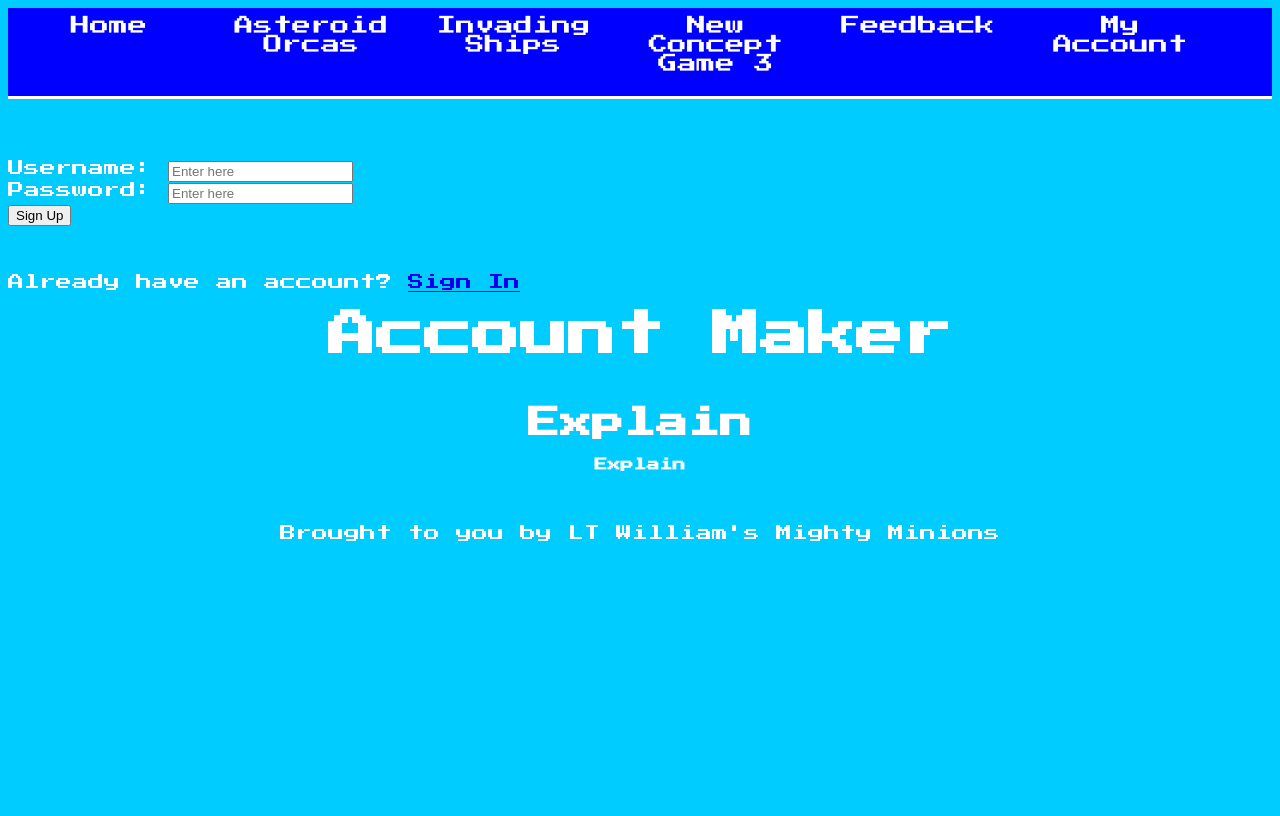
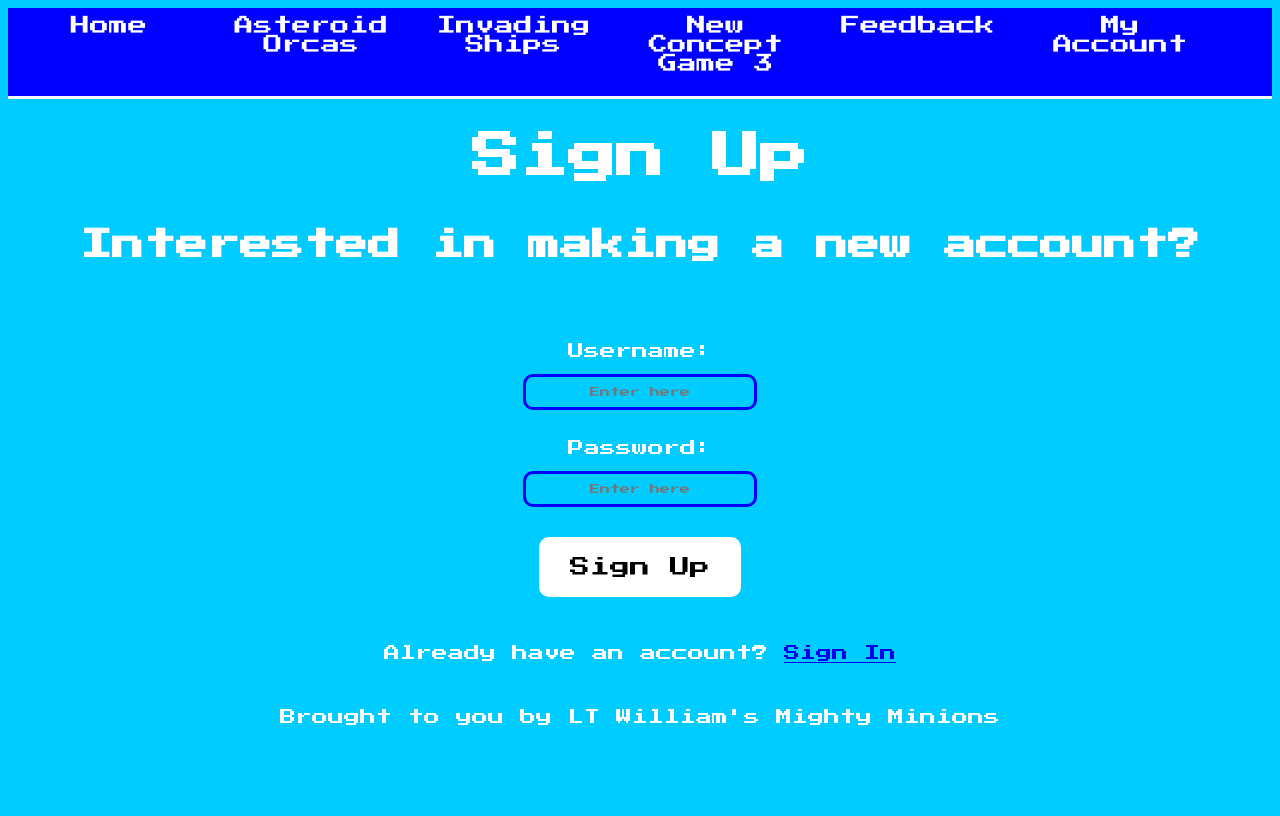
Before and after one commit to MatthewCondon/OrcanizedChaos, a Flask app: page /signup in a window 1280 px wide. Run offline with Flask 3, Linux system fonts and the light colour scheme.

Commit message:
Update signup.html

```diff
--- a/templates/signup.html
+++ b/templates/signup.html
@@ -75,6 +75,61 @@
 
   }
 
+  /* Form CSS */
+
+  input {
+
+    border: 2px solid blue;
+    background-color: #00CCFF;
+
+  }
+
+  form {
+    width: 80%;
+    margin: 0 auto;
+    margin-top: -50px;
+  }
+
+  label {
+    display: block; /* To stack the items */
+    margin-top: 30px;
+    margin-bottom: 15px;
+  }
+
+  input[type="text"],input[type="password"] {
+    width = 100%;
+    border: 3px solid #0000FF;
+    border-radius: 10px;
+    padding: 10px;
+    text-align: center;
+    font-size: 10px;
+    font-family: "Press Start 2P", system-ui;
+    font-optical-sizing: auto;
+    font-weight: 400;
+    font-style: normal;
+  }
+
+  button[type="submit"] {
+    width: 20%;
+    padding: 20px;
+    margin-top: 30px;
+    background-color: white;
+    color: black;
+    border: none;
+    border-radius: 10px;
+    font-size: 20px;
+    font-family: "Press Start 2P", system-ui;
+    font-optical-sizing: auto;
+    font-weight: 400;
+    font-style: normal;
+  }
+
+  button[type="submit"]:hover {
+    background-color: black;
+    color: white;
+    cursor: pointer;
+  }
+
 
 </style>
 
@@ -92,6 +147,18 @@
       <li class = "menu"><a class = "menu_item" href="{{ url_for('profile')}}">My Account</a></li>
     </ul>
   </div>
+  <center>
+    <div class="flex-container9">
+      <div>
+        <h1> <br> <font size="+10"> Sign Up
+          <br><br>
+        </font>
+        Interested in making a new account?
+      </h1>
+    </div>
+  </center>
+
+  <center>
     <div id = "HeadingSpace"></div>
 
     <form method="POST" action="/signup">
@@ -105,27 +172,12 @@
     </form>
     <br><br><br>
     Already have an account? <a href="{{ url_for('login')}}">Sign In</a>
-
-  <center>
-    <div class="flex-container9">
-      <div>
-        <h1> <font size="+10"> Account Maker
-          <br><br>
-          </font>
-          Explain
-          <font size="-1">
-            <br>
-            Explain
-          </font>
-          <br><br>
-        </h1>
-      </div>
   </div>
 </center>
 
 <footer>
   <center>
-      <p>Brought to you by LT William's Mighty Minions</p>
+    <p><br><br>Brought to you by LT William's Mighty Minions</p>
   </center>
 </footer>
 
```
Lines whose indentation alone changed are shown as unchanged.
